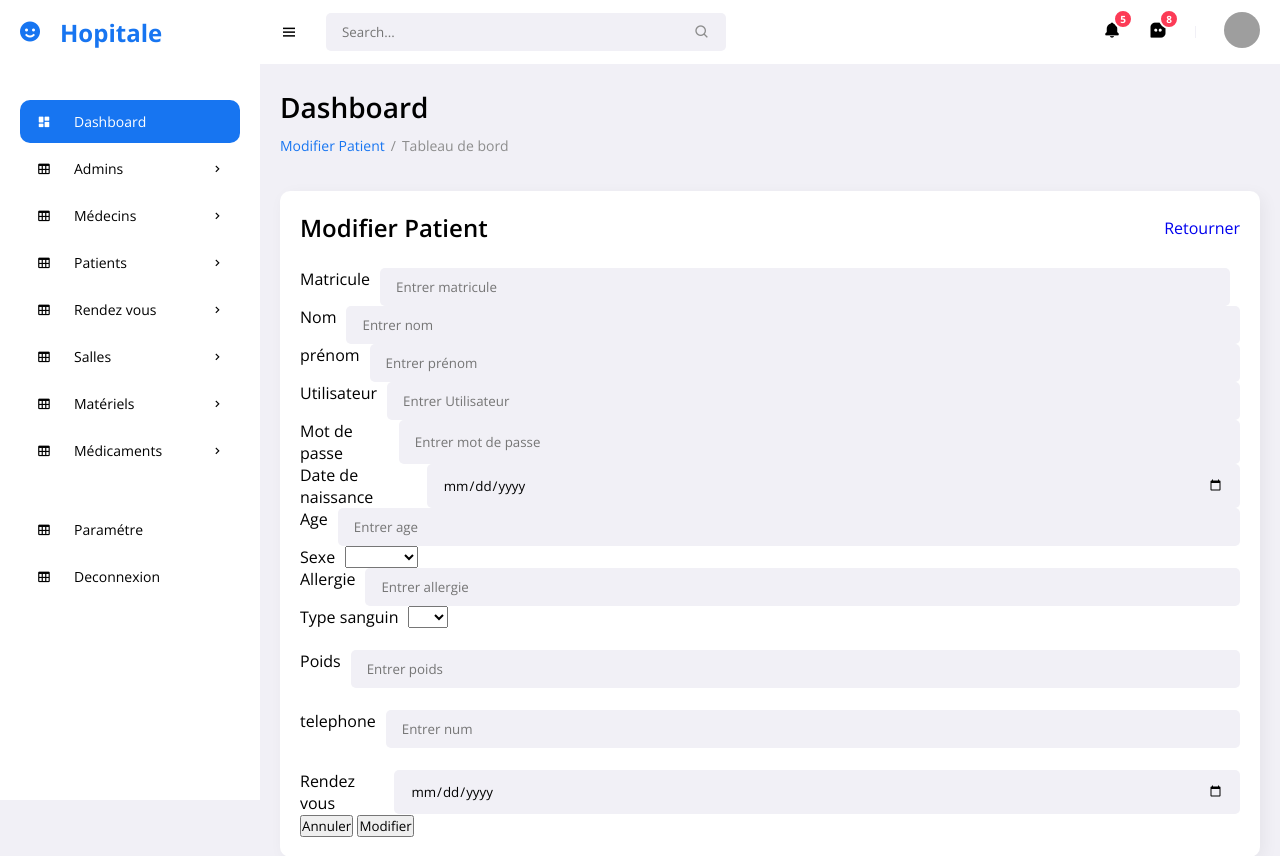
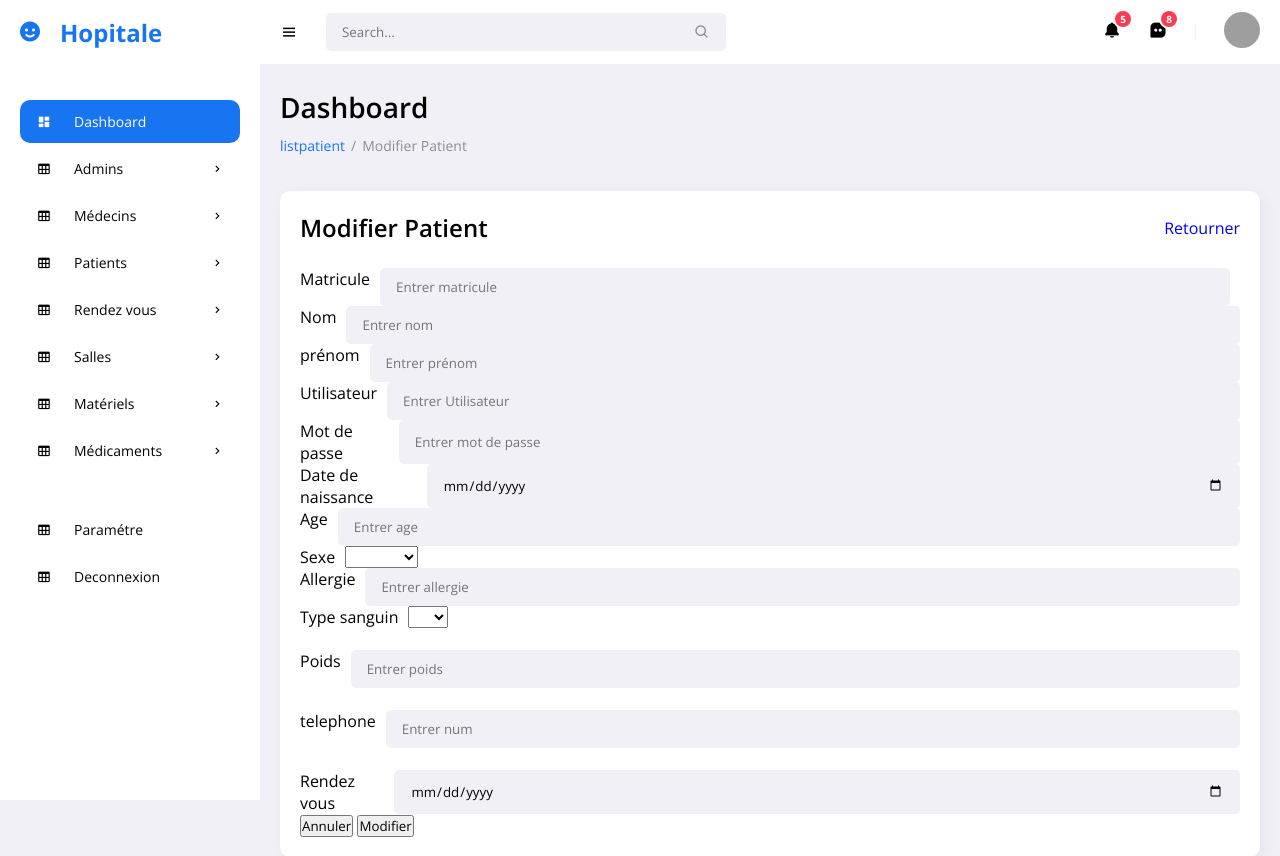
Before and after one commit to MahaNalouti/ProjetWeb, a PHP site: page /modifypatient.php in a window 1280 px wide. Shown: the top 856 px of the page. Run offline with PHP 8.4, Linux system fonts and the light colour scheme; data that the repository does not hold is empty; grey boxes are pictures that could not be loaded.

Commit message:
Update modifypatient.php

```diff
--- a/modifypatient.php
+++ b/modifypatient.php
@@ -93,9 +93,9 @@ include("connection.php");
 		<main>
 			<h1 class="title">Dashboard</h1>
 			<ul class="breadcrumbs">
-				<li><a href="#">Modifier Patient</a></li>
+				<li><a href="listpatient.php">listpatient</a></li>
 				<li class="divider">/</li>
-				<li><a href="#" class="active">Tableau de bord</a></li>
+				<li><a href="#" class="active">Modifier Patient</a></li>
 			</ul>
 			<div class="info-data">
 			<div class="container">
```
